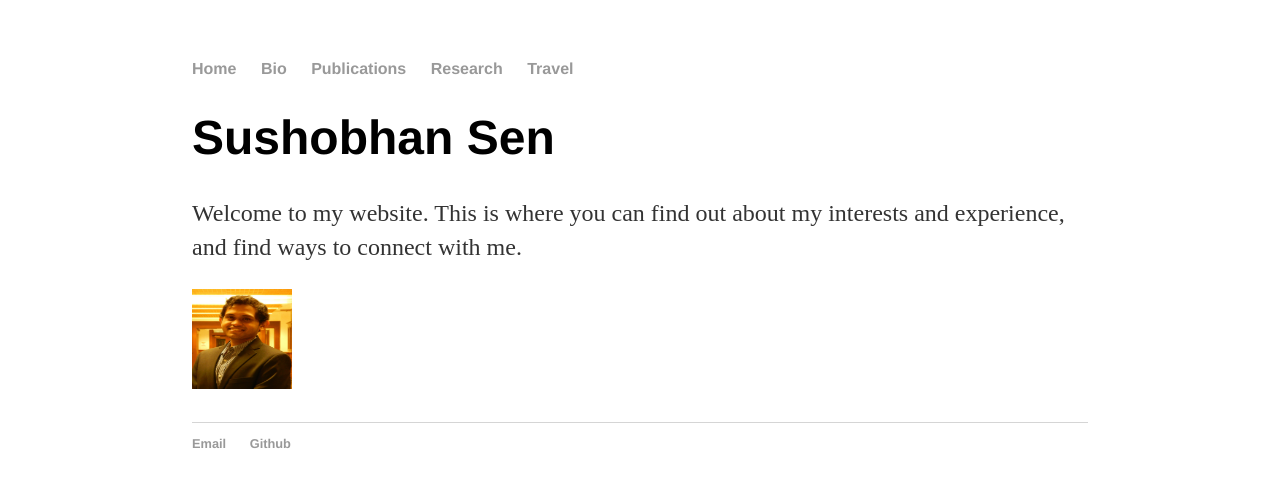
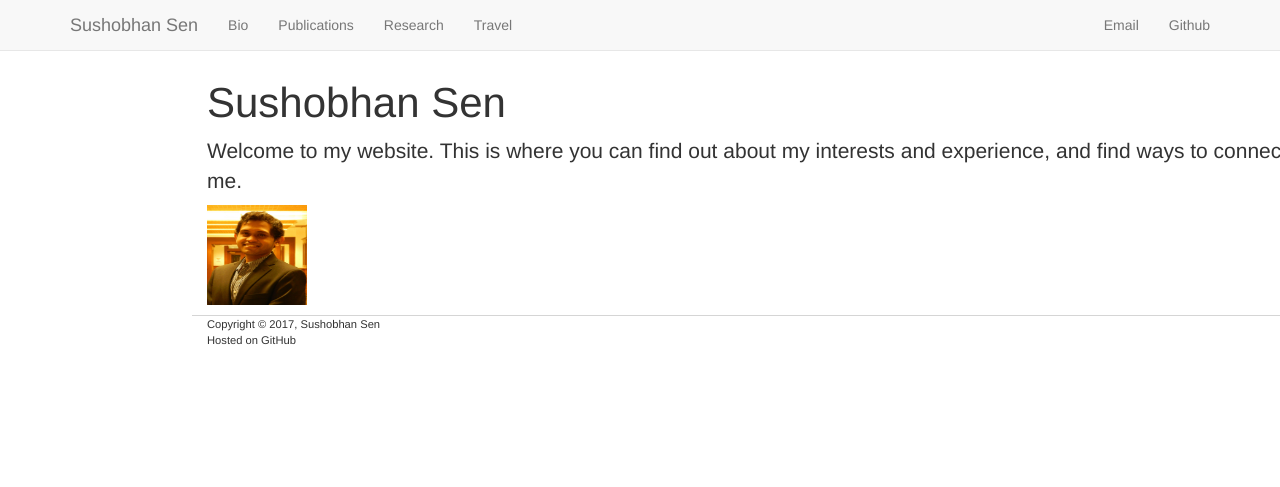
Before and after one commit to sushobhansen/sushobhansen.github.io, a Jekyll site: the page built from index.md, in a window 1280 px wide. Shown: the top 487 px of the page. Built offline with Jekyll 4.4.1, drawn with Linux system fonts in a browser that asks for light colours.

Commit message:
Create pro navbar, added copyright statement

```diff
--- a/_includes/footer.html
+++ b/_includes/footer.html
@@ -1,6 +1,5 @@
-<footer>
-    	<ul>
-        		<li><a href="mailto:sushobhan.sen@gmail.com">Email</a></li>
-        		<li><a href="https://github.com/sushobhansen">Github</a></li>
-			</ul>
+<footer class="container">
+    	Copyright &copy; <script type="text/javascript">document.write(new Date().getFullYear());</script>, Sushobhan Sen
+		</br>Hosted on GitHub
+
 </footer>
--- a/_includes/header.html
+++ b/_includes/header.html
@@ -1,5 +1,9 @@
 <head>
 		<title>{{ page.title }}</title>
+		<!-- Latest compiled and minified Bootstrap CSS -->
+		<link rel="stylesheet" href="https://maxcdn.bootstrapcdn.com/bootstrap/3.3.7/css/bootstrap.min.css" integrity="sha384-BVYiiSIFeK1dGmJRAkycuHAHRg32OmUcww7on3RYdg4Va+PmSTsz/K68vbdEjh4u" crossorigin="anonymous">
 		<!-- link to main stylesheet -->
 		<link rel="stylesheet" type="text/css" href="/css/main.css">
+		<!-- Latest compiled and minified JavaScript -->
+		<script src="https://maxcdn.bootstrapcdn.com/bootstrap/3.3.7/js/bootstrap.min.js" integrity="sha384-Tc5IQib027qvyjSMfHjOMaLkfuWVxZxUPnCJA7l2mCWNIpG9mGCD8wGNIcPD7Txa" crossorigin="anonymous"></script>
 </head>
--- a/_layouts/default.html
+++ b/_layouts/default.html
@@ -3,15 +3,23 @@
 <html>
 	{% include header.html %}
 	<body>
-		<nav>
-    		<ul>
-        		<li><a href="/">Home</a></li>
-            		<li><a href="/bio.html">Bio</a></li>
-	        	<li><a href="/publications.html">Publications</a></li>
-        		<li><a href="/research.html">Research</a></li>
-            		<li><a href="/travel.html">Travel</a></li>
-    		</ul>
-		</nav>
+		<div class="navbar navbar-default navbar-fixed-top" id="navigation">
+			<div class="container">
+				<a href="/" class="navbar-brand">Sushobhan Sen</a>
+				<ul class="nav navbar-nav">
+					<li><a href="/bio.html">Bio</a></li>
+					<li><a href="/publications.html">Publications</a></li>
+					<li><a href="/research.html">Research</a></li>
+					<li><a href="/travel.html">Travel</a></li>
+				</ul>
+
+				<ul class="nav navbar-nav navbar-right">
+					<li><a href="mailto:sushobhan.sen@gmail.com">Email</a></li>
+					<li><a href="https://github.com/sushobhansen">Github</a></li>
+				</ul>
+			</div><!--container-->
+		</div><!--navbar-->
+
 		<div class="container">
     		{{ content }}
 		</div><!-- /.container -->
```
